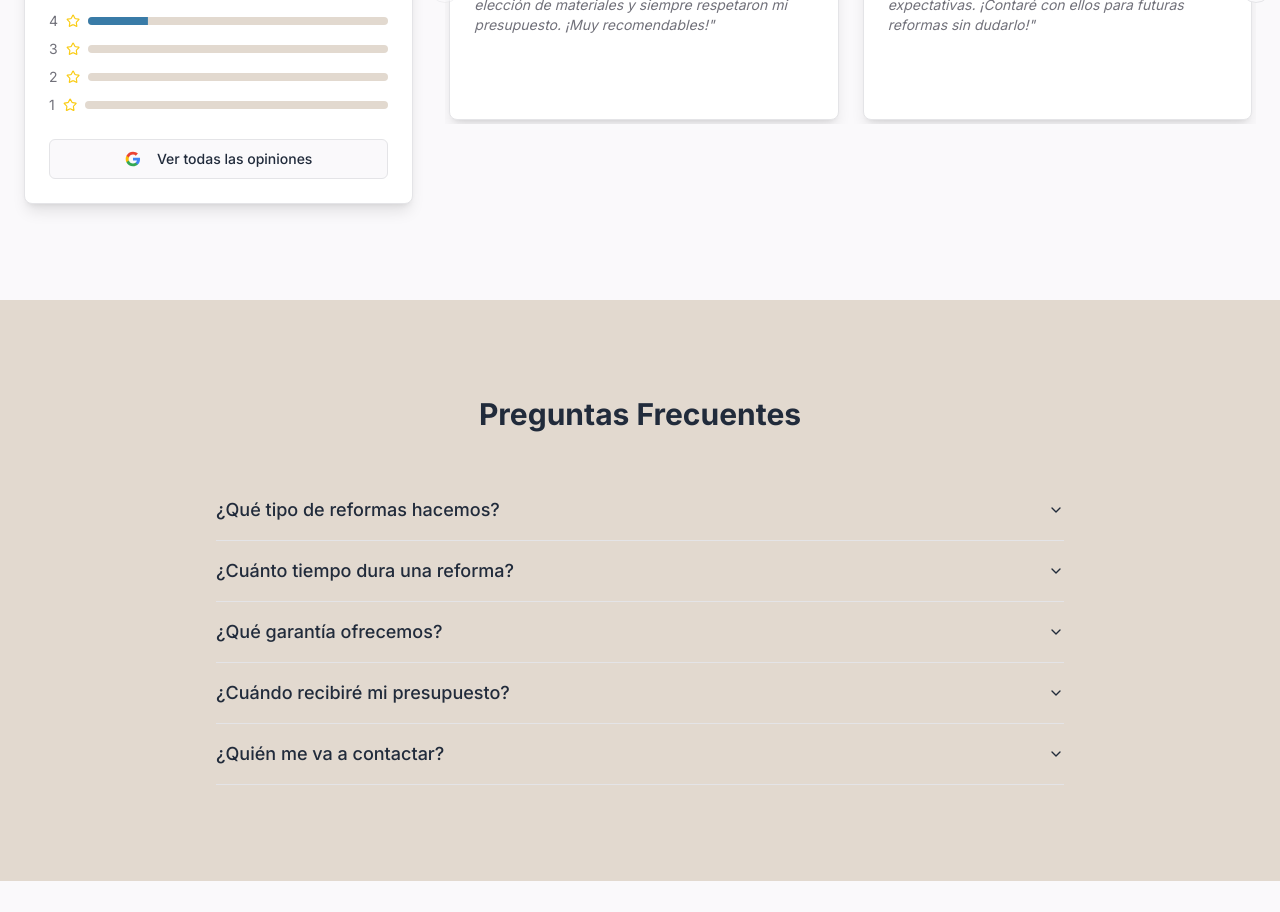
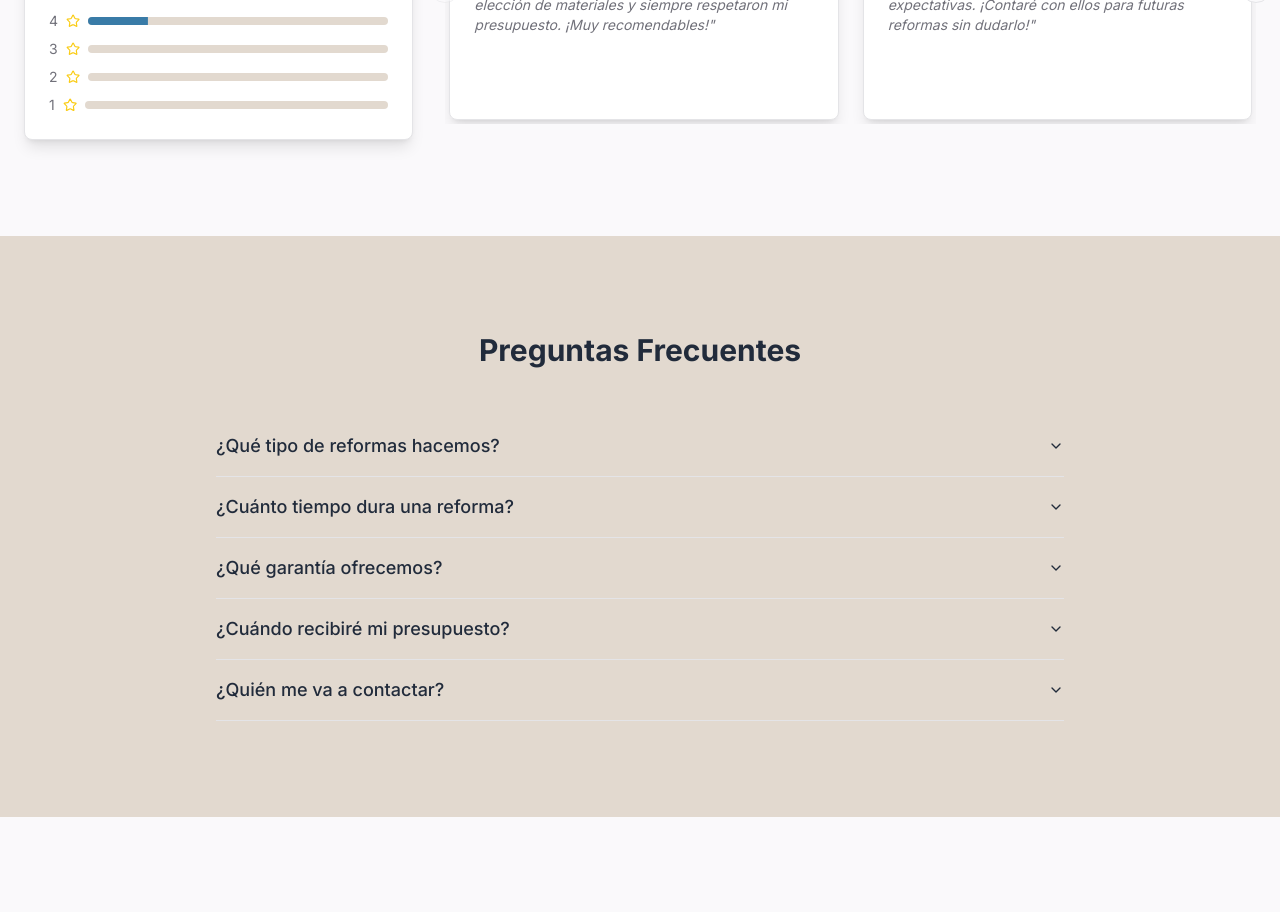
Before and after one commit to nh061361/vestalar-servicios, a Next.js app: page / in a window 1280 px wide. Shown: the part 1720-2632 px from the top of the page. Built offline with nearby package versions, Linux system fonts and the light colour scheme.

Commit message:
Ver todas las opiniones quita este boton en Opiniones de Google

```diff
--- a/src/app/page.tsx
+++ b/src/app/page.tsx
@@ -309,10 +309,6 @@ export default function HomePage() {
                                 </div>
                             ))}
                         </div>
-                        <Button variant="outline" className="w-full mt-6">
-                            <GoogleIcon className="w-5 h-5 mr-2" />
-                            Ver todas las opiniones
-                        </Button>
                     </CardContent>
                 </Card>
 
```
